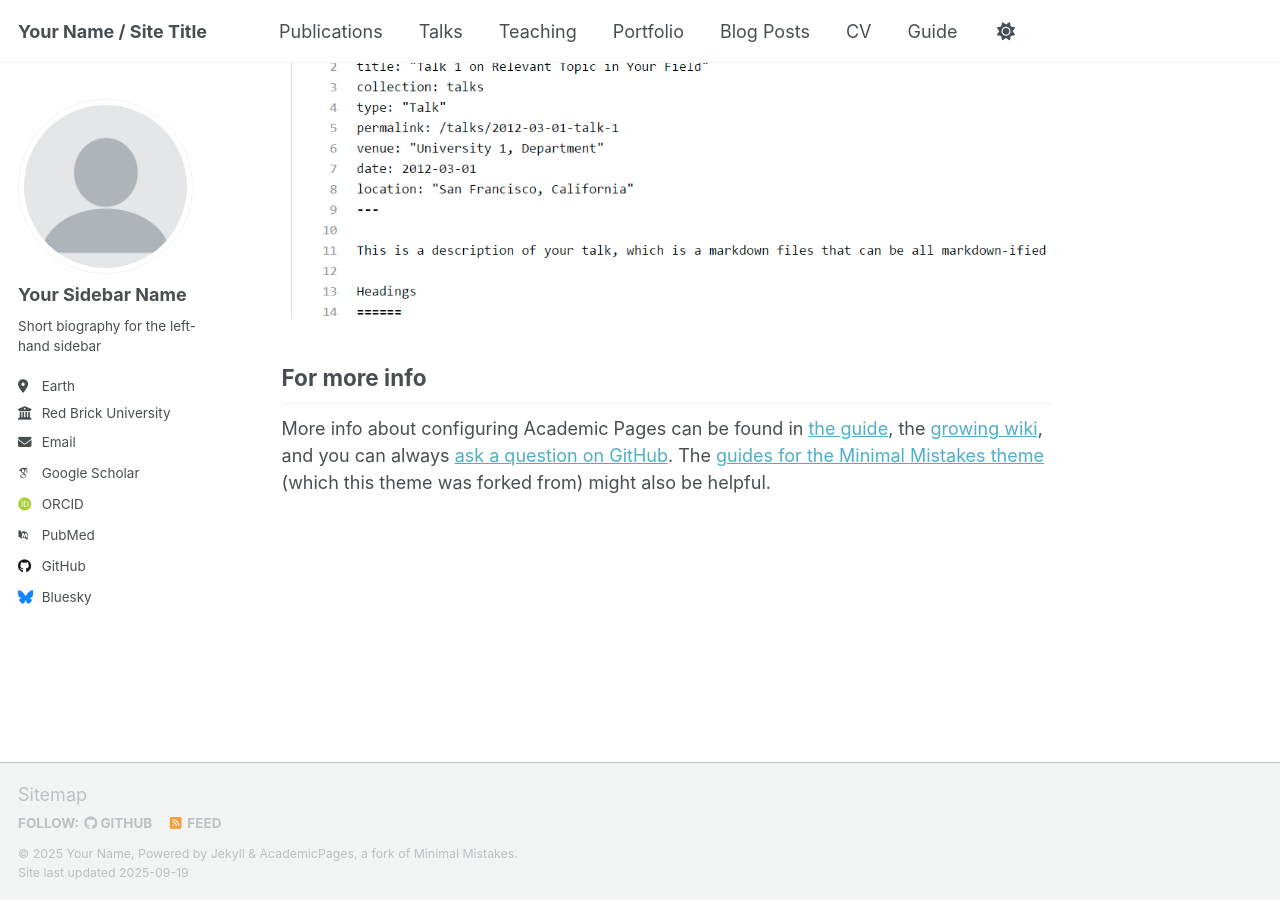
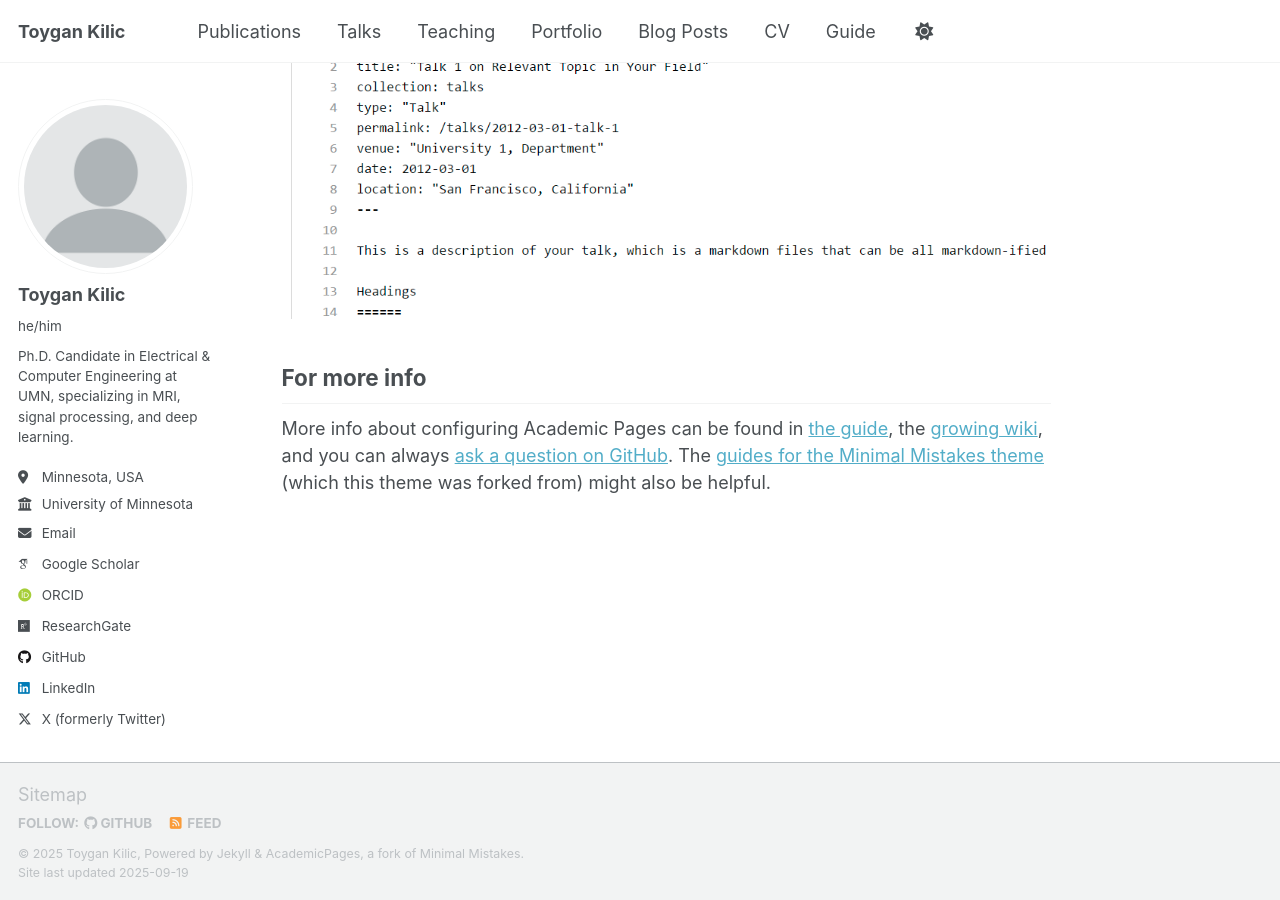
Before and after one commit to Toygan/toygan.github.io, a Jekyll site: the page built from _pages/about.md, in a window 1280 px wide and 900 px high, scrolled down 2880 px. Built offline with Jekyll 4.4.1, drawn with Linux system fonts in a browser that asks for light colours; some web fonts are replaced; a script that is not in the unit is left out; part of the change alters nothing that is shown.

Commit message:
Update _config.yml

```diff
--- a/_config.yml
+++ b/_config.yml
@@ -1,85 +1,58 @@
 # Welcome to Jekyll!
 #
-# This config file is meant for settings that affect your entire site, values
-# which you are expected to set up once and rarely need to edit after that.
-# For technical reasons, this file is *NOT* reloaded automatically when you use
-# `jekyll serve -l -H localhost`. If you change this file, please restart the
-# server process.
+# This config file sets up your entire site.
+# Restart the server after changes.
 
 # Basic Site Settings
 locale                   : "en-US"
-site_theme               : "default" # Currently available options are "default", "air"
-title                    : "Your Name / Site Title"
+site_theme               : "default"
+title                    : "Toygan Kilic"
 title_separator          : "-"
-name                     : &name "Your Name"
-description              : &description "Your Name's academic portfolio"   # Update this with a general description of your site, this is the default if not overridden by a page
-url                      : https://academicpages.github.io # The base hostname & protocol for your site e.g. "https://[your GitHub username].github.io",
-                                                           # or if you already have some other page hosted on Github then use "https://[your GitHub username].github.io/[Your Repo Name]"
-baseurl                  : "" # the subpath of your site, e.g. "/blog"
-repository               : "academicpages/academicpages.github.io"
+name                     : &name "Toygan Kilic"
+description              : &description "Toygan Kilic’s academic portfolio and research website"
+url                      : "https://toygan.github.io"   # Your GitHub Pages domain
+baseurl                  : ""                           # Empty since using root GitHub Pages
+repository               : "Toygan/toygan.github.io"    # Your repo
 
-# Site Author - The following control what appear as part of the author content on the side bar.
-#               If a field is blank the icon and link will not appear, otherwise it will be shown.
-#               Additional customization can be done by editing /_includes/author-profile.html
+# Site Author - Sidebar information
 author:
-  # Biographic information
   avatar           : "profile.png"
-  name             : "Your Sidebar Name"
-  pronouns         : # example: "she/her"
-  bio              : "Short biography for the left-hand sidebar"
-  location         : "Earth"
-  employer         : "Red Brick University"
-  uri              : # URL
-  email            : "none@example.org"
+  name             : "Toygan Kilic"
+  pronouns         : "he/him"
+  bio              : "Ph.D. Candidate in Electrical & Computer Engineering at UMN, specializing in MRI, signal processing, and deep learning."
+  location         : "Minnesota, USA"
+  employer         : "University of Minnesota"
+  uri              :
+  email            : "toygank@gmail.com"
 
   # Academic websites
-  academia         : # URL
-  arxiv            : # URL - Update with the correct link to your profile
-  googlescholar    : "https://scholar.google.com/citations?user=PS_CX0AAAAAJ"
-  inspire-hep      : # URL
-  impactstory      : # URL
-  orcid            : "http://orcid.org/yourorcidurl"
-  semantic         : # URL
-  pubmed           : "https://www.ncbi.nlm.nih.gov/pubmed/?term=john+snow"
-  researchgate     : # URL
-  scopus           : # URL
+  academia         :
+  arxiv            :
+  googlescholar    : "https://scholar.google.com/citations?user=9xseRRoAAAAJ&hl=en&oi=ao"
+  inspire-hep      :
+  impactstory      :
+  orcid            : "https://orcid.org/0009-0007-4793-7246"
+  semantic         :
+  pubmed           :
+  researchgate     : "https://www.researchgate.net/profile/Toygan-Kilic"
+  scopus           :
 
-  # Repositories and software development
-  bitbucket        : # Username - Update with your username on the site
-  codepen          : # Username
-  dribbble         : # Username
-  github           : "academicpages"
-  kaggle           : # Username
-  stackoverflow    : # User number or user number and name (i.e., use "1" or "1/jeff-atwood")
+  # Repositories
+  github           : "Toygan"
+  bitbucket        :
+  kaggle           :
+  stackoverflow    :
 
   # Social media
-  artstation       : # Username
-  bluesky          : "bsky.app" # Replace this with you Bluesky username
-  facebook         : # Username
-  flickr           : # Username
-  foursquare       : # Username
-  goodreads        : # Username
-  google_plus      : # Username
-  keybase          : # Username
-  instagram        : # Username
-  lastfm           : # Username
-  linkedin         : # Username
-  mastodon         : # URL
-  medium           : # URL
-  pinterest        : # Username
-  soundcloud       : # Username
-  steam            : # Username
-  telegram         : # URL
-  tumblr           : # Username
-  twitter          : # Username for X / Twitter
-  vine             : # Username
-  weibo            : # Username
-  wikipedia        : # Username
-  xing             : # Username
-  youtube          : # Username
-  zhihu            : # Username
+  linkedin         : "toygan-kilic"
+  twitter          : "toygankilic"   # if you want to use X
+  bluesky          :
+  facebook         :
+  instagram        :
+  youtube          :
+  mastodon         :
 
-# Publication Category - The following the list of publication categories and their headings
+# Publication Category
 publication_category:
   books:
     title: 'Books'
@@ -89,42 +62,18 @@ publication_category:
     title: 'Conference Papers'
 
 # Site Settings
-teaser                   :  # filename of teaser fallback teaser image placed in /images/ for social media previews
-breadcrumbs              : false # true, false (default)
+teaser                   :
+breadcrumbs              : false
 words_per_minute         : 160
 future                   : true
-read_more                : "disabled" # if enabled, adds "Read more" links to excerpts
-talkmap_link             : false      #change to true to add link to talkmap on talks page
+read_more                : "disabled"
+talkmap_link             : false
 comments:
-  provider               : # false (default), "disqus", "discourse", "facebook", "google-plus", "staticman", "custom"
-  disqus:
-    shortname            :
-  discourse:
-    server               : # https://meta.discourse.org/t/embedding-discourse-comments-via-javascript/31963 , e.g.: meta.discourse.org
-  facebook:
-    appid                :
-    num_posts            : # 5 (default)
-    colorscheme          : # "light" (default), "dark"
-staticman:
-  allowedFields          : ['name', 'email', 'url', 'message']
-  branch                 : "gh-pages" # "master", "gh-pages"
-  commitMessage          : "New comment."
-  filename               : comment-{@timestamp}
-  format                 : "yml"
-  moderation             : true
-  path                   : "_data/comments/{options.slug}"
-  requiredFields         : ['name', 'email', 'message']
-  transforms:
-    email                : "md5"
-  generatedFields:
-    date:
-      type               : "date"
-      options:
-        format           : "iso8601" # "iso8601" (default), "timestamp-seconds", "timestamp-milliseconds"
+  provider               : false
+
 atom_feed:
-  hide                   : false     # change to true to hide the RSS feed in the footer
-  path                   : # blank (default) uses feed.xml
-
+  hide                   : false
+  path                   :
 
 # SEO Related
 google_site_verification :
@@ -132,30 +81,26 @@ bing_site_verification   :
 alexa_site_verification  :
 yandex_site_verification :
 
-
 # Social Sharing
 twitter:
-  username               : &twitter
+  username               : &twitter "toygankilic"
 facebook:
   username               :
   app_id                 :
   publisher              :
-og_image                 :  # Social media default site image
-og_description           :  # Social media default site image description
-# For specifying social profiles
-# - https://developers.google.com/structured-data/customize/social-profiles
+og_image                 : "/images/profile.png"
+og_description           : "Toygan Kilic’s academic portfolio and research website"
 social:
-  type                   : # Person or Organization (defaults to Person)
-  name                   : # If the user or organization name differs from the site's name
-  links: # An array of links to social media profiles
-
+  type                   : Person
+  name                   : "Toygan Kilic"
+  links:
+    - "https://www.linkedin.com/in/toygan-kilic/"
+    - "https://scholar.google.com/citations?user=9xseRRoAAAAJ&hl=en"
+    - "https://github.com/Toygan"
 
 # Analytics
 analytics:
-  provider               :  "false" # false (default), "google", "google-universal", "google-analytics-4", "custom"
-  google:
-    tracking_id          :
-
+  provider               : "false"
 
 # Reading Files
 include:
@@ -195,14 +140,12 @@ keep_files:
 encoding: "utf-8"
 markdown_ext: "markdown,mkdown,mkdn,mkd,md"
 
-
 # Conversion
 markdown: kramdown
 highlighter: rouge
 lsi: false
 excerpt_separator: "\n\n"
 incremental: false
-
 
 # Markdown Processing
 kramdown:
@@ -215,8 +158,7 @@ kramdown:
   smart_quotes: lsquo,rsquo,ldquo,rdquo
   enable_coderay: false
 
-
-# These settings control the types of collections used by the template
+# Collections
 collections:
   teaching:
     output: true
@@ -231,10 +173,8 @@ collections:
     output: true
     permalink: /:collection/:path/
 
-
-# These settings control how pages and collections are included in the site
+# Defaults
 defaults:
-  # _posts
   - scope:
       path: ""
       type: posts
@@ -245,14 +185,12 @@ defaults:
       comments: true
       share: true
       related: true
-  # _pages
   - scope:
       path: ""
       type: pages
     values:
       layout: single
       author_profile: true
-  # _teaching
   - scope:
       path: ""
       type: teaching
@@ -261,7 +199,6 @@ defaults:
       author_profile: true
       share: true
       comments: true
-  # _publications
   - scope:
       path: ""
       type: publications
@@ -270,7 +207,6 @@ defaults:
       author_profile: true
       share: true
       comments: true
-  # _portfolio
   - scope:
       path: ""
       type: portfolio
@@ -279,7 +215,6 @@ defaults:
       author_profile: true
       share: true
       comment: true
-  # _talks
   - scope:
       path: ""
       type: talks
@@ -288,19 +223,14 @@ defaults:
       author_profile: true
       share: true
 
-
 # Sass/SCSS
 sass:
   sass_dir: _sass
-  style: compressed # http://sass-lang.com/documentation/file.SASS_REFERENCE.html#output_style
-
+  style: compressed
 
 # Outputting
 permalink: /:categories/:title/
-# paginate: 5 # amount of posts to show
-# paginate_path: /page:num/
-timezone: Etc/UTC # http://en.wikipedia.org/wiki/List_of_tz_database_time_zones
-
+timezone: America/Chicago
 
 # Plugins
 plugins:
@@ -311,7 +241,6 @@ plugins:
   - jekyll-redirect-from
   - jemoji
 
-# Mimic GitHub Pages with --safe
 whitelist:
   - jekyll-feed
   - jekyll-gist
@@ -320,38 +249,15 @@ whitelist:
   - jekyll-redirect-from
   - jemoji
 
-
 # Archives
-#  Type
-#  - GitHub Pages compatible archive pages built with Liquid ~> type: liquid (default)
-#  - Jekyll Archives plugin archive pages ~> type: jekyll-archives
-#  Path (examples)
-#  - Archive page should exist at path when using Liquid method or you can
-#    expect broken links (especially with breadcrumbs enabled)
-#  - <base_path>/tags/my-awesome-tag/index.html ~> path: /tags/
-#  - <base_path/categories/my-awesome-category/index.html ~> path: /categories/
-#  - <base_path/my-awesome-category/index.html ~> path: /
 category_archive:
   type: liquid
   path: /categories/
 tag_archive:
   type: liquid
   path: /tags/
-# https://github.com/jekyll/jekyll-archives
-# jekyll-archives:
-#   enabled:
-#     - categories
-#     - tags
-#   layouts:
-#     category: archive-taxonomy
-#     tag: archive-taxonomy
-#   permalinks:
-#     category: /categories/:name/
-#     tag: /tags/:name/
-
 
 # HTML Compression
-# - http://jch.penibelst.de/
 compress_html:
   clippings: all
   ignore:
```
